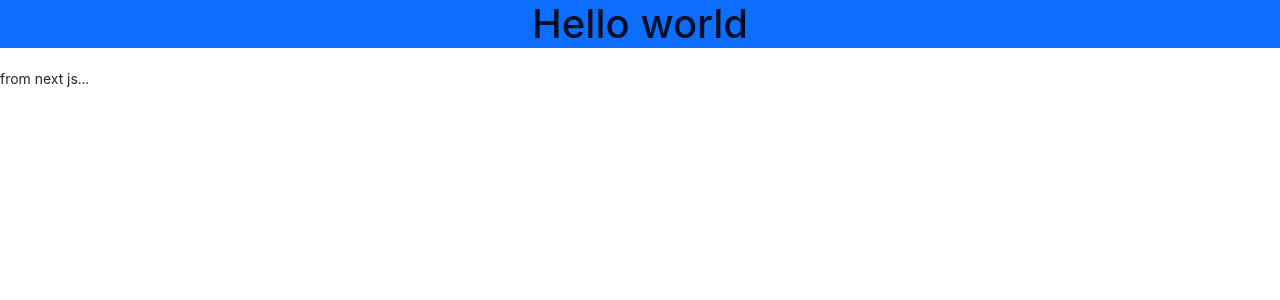
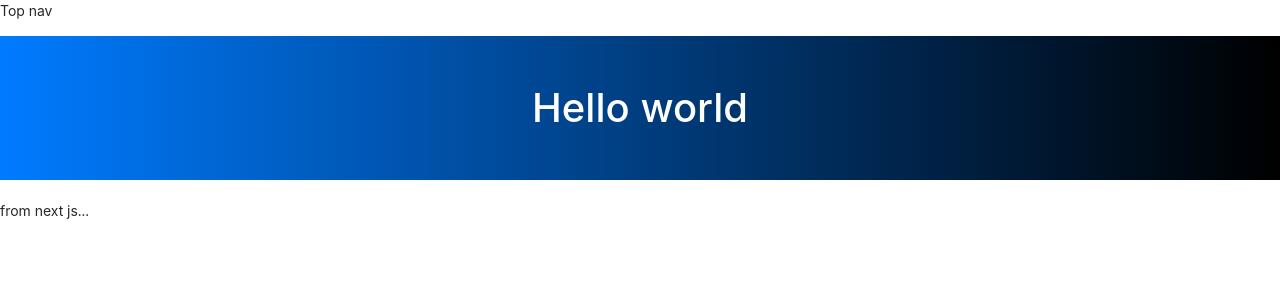
Before and after one commit to trinhaidang/edemy-client, a Next.js app: page / in a window 1280 px wide. Shown: the top 300 px of the page. Built offline with nearby package versions, Linux system fonts and the light colour scheme.

Commit message:
4 - pages

```diff
--- /dev/null
+++ b/components/TopNav.js
@@ -0,0 +1,11 @@
+
+
+const TopNav = () => {
+    return (
+        <>
+            <p>Top nav</p>
+        </>
+    );
+};
+
+export default TopNav;
--- a/pages/_app.js
+++ b/pages/_app.js
@@ -1,8 +1,15 @@
-import 'bootstrap/dist/css/bootstrap.min.css'
-import 'antd/dist/antd.css'
+import TopNav from "../components/TopNav";
+import "bootstrap/dist/css/bootstrap.min.css"
+import "antd/dist/antd.css"
+import "../public/css/styles.css"
 
-function MyApp ({ Component, pageProps }) {
-    return <Component {...pageProps} />;
+function MyApp({ Component, pageProps }) {
+    return (
+        <>
+            <TopNav />
+            <Component {...pageProps} />
+        </>
+    );
 }
 
 export default MyApp;
--- a/pages/index.js
+++ b/pages/index.js
@@ -1,7 +1,7 @@
 const Index = () => {
     return (
         <>
-            <h1 className="jumbotron text-center bg-primary">Hello world</h1>
+            <h1 className="jumbotron text-center bg-primary square">Hello world</h1>
             <p>from next js...</p>
         </>
     )
--- /dev/null
+++ b/public/css/styles.css
@@ -0,0 +1,9 @@
+.square {
+    border-radius: 0px;
+}
+
+.jumbotron {
+    background-image: linear-gradient(to right, #007bff, #000);
+    color: #fff;
+    padding: 3rem;
+}
```
Also changed, not shown: pages/login.js (added, +10 -0 lines), pages/register.js (added, +10 -0 lines).
